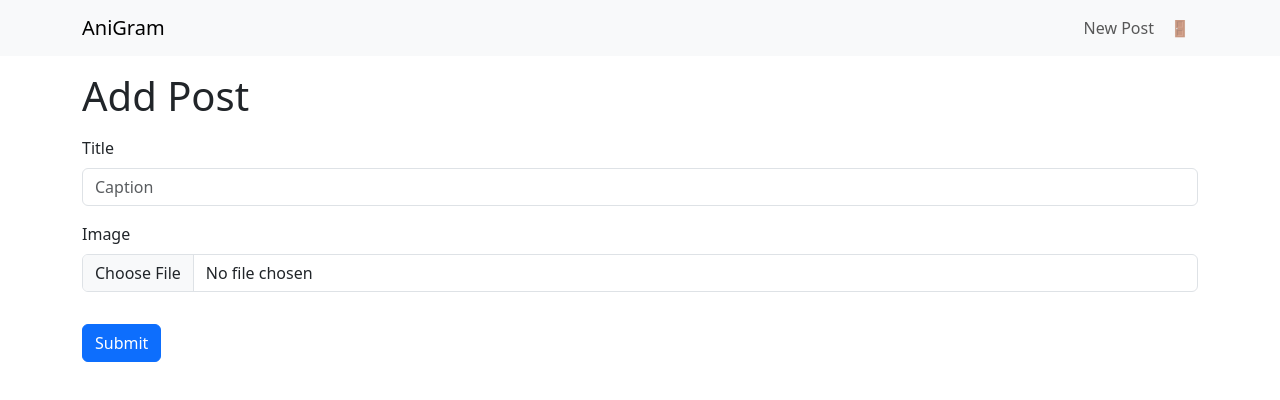
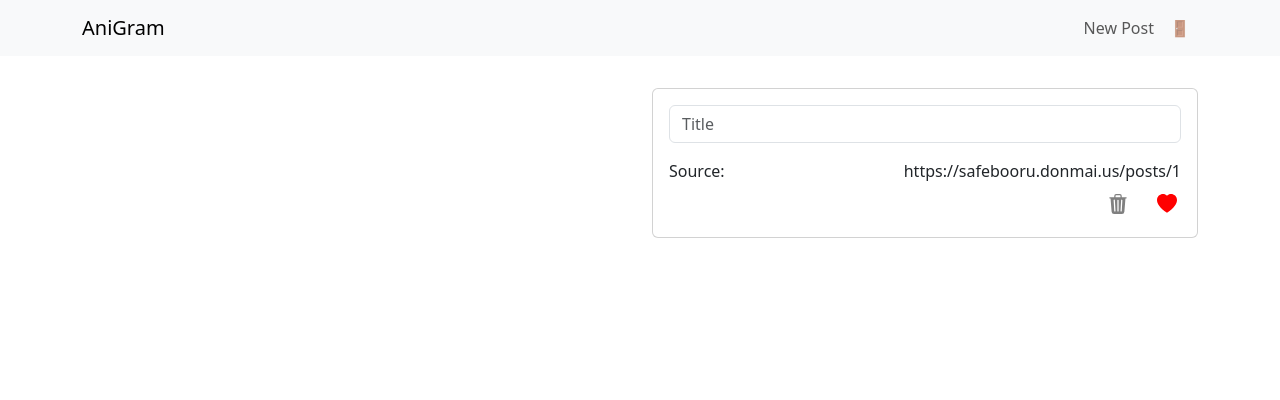
Before and after one commit to LxdRyan/AniGram, a React (Create React App) app: page /add/1 in a window 1280 px wide. Shown: the top 400 px of the page. Built offline with nearby package versions, Linux system fonts and the light colour scheme; no server answers; sample sign-in values are in the browser's storage.

Commit message:
basic formatting of add page

```diff
--- a/src/components/menubar.js
+++ b/src/components/menubar.js
@@ -8,7 +8,7 @@ const Menubar = () => {
       <Container>
         <Navbar.Brand href="/">AniGram</Navbar.Brand>
         <Nav>
-          <Nav.Link href="/add">New Post</Nav.Link>
+          <Nav.Link href="/search">New Post</Nav.Link>
           <Nav.Link onClick={() => signOut(auth)}>🚪</Nav.Link>
         </Nav>
       </Container>
--- a/src/constants.js
+++ b/src/constants.js
@@ -1,6 +1,7 @@
-export const API = "https://danbooru.donmai.us/";
+// export const API = "https://danbooru.donmai.us/"; // NSFW API
+export const API = "https://safebooru.donmai.us/"; // SFW API
 export const POSTS = "posts.json";
 export const POST = "posts/";
-export const TAGS = "?tags=";
-export const LIMIT = "&limit=10";
-export const PAGE = "&page=";
+export const TAGS = "tags=";
+export const LIMIT = "limit=10";
+export const PAGE = "page=";
--- a/src/views/Add.js
+++ b/src/views/Add.js
@@ -1,35 +1,45 @@
 import { useEffect, useState } from "react";
-import { Button, Container, Form, Image, Row } from "react-bootstrap";
+import {
+  Button,
+  Card,
+  Col,
+  Container,
+  Form,
+  Image,
+  Row,
+} from "react-bootstrap";
 import { useAuthState } from "react-firebase-hooks/auth";
-import { useNavigate } from "react-router-dom";
+import { useParams, useNavigate } from "react-router-dom";
 import { auth, db } from "../firebase";
 import { addDoc, collection } from "firebase/firestore";
+import axios from "axios";
+import { API, POST } from "../constants";
 import Menubar from "../components/Menubar";
 
 const Add = () => {
   const [user, loading] = useAuthState(auth);
   const [title, setTitle] = useState("");
   const [image, setImage] = useState("");
-  const [preview, setPreview] = useState("");
+  const params = useParams();
+  const { id } = params;
+  const url = `${API}${POST}${id}`;
   const navigate = useNavigate();
+
+  // eslint-disable-next-line react-hooks/exhaustive-deps
+  const getImage = async () => {
+    console.log(url);
+    const response = await axios.get(`${url}.json`);
+    setImage(response.data.file_url);
+  };
 
   const addPost = async () => {
     await addDoc(collection(db, "posts"), {
       title,
-      image: preview,
+      image,
+      source: url,
+      poster: user,
     });
     navigate("/");
-  };
-
-  const ShowPreview = () => {
-    if (preview) {
-      return (
-        <Image
-          src={preview}
-          style={{ objectFit: "cover", width: "12rem", height: "12rem" }}
-        />
-      );
-    }
   };
 
   useEffect(() => {
@@ -39,42 +49,75 @@ const Add = () => {
     if (!user) {
       return navigate("/login");
     }
-  }, [loading, navigate, user]);
+    getImage();
+  }, [getImage, loading, navigate, user]);
 
   return (
     <>
       <Menubar />
       <Container>
-        <h1 style={{ marginBlock: "1rem" }}>Add Post</h1>
+        <Row style={{ marginTop: "2rem" }}>
+          <Col md="6">
+            <Image src={image} style={{ width: "100%" }} />
+          </Col>
+          <Col>
+            <Card>
+              <Card.Body>
                 <Form>
-          <Form.Group className="mb-3" controlId="caption">
-            <Form.Label>Title</Form.Label>
+                  <Form.Group className="mb-3" controlId="title">
                     <Form.Control
                       type="text"
-              placeholder="Caption"
+                      placeholder="Title"
                       value={title}
-              onChange={(text) => setTitle(text.target.value)}
+                      onChange={(e) => setTitle(e.target.value)}
                     />
                   </Form.Group>
-          <Form.Group className="mb-3" controlId="image">
-            <Form.Label>Image</Form.Label>
-            <Form.Control
-              type="file"
-              onChange={(e) => {
-                const imageFile = e.target.files[0];
-                const previewUrl = URL.createObjectURL(imageFile);
-                setPreview(previewUrl);
-                setImage(imageFile);
-              }}
+                </Form>
+                <Row className="justify-content-start">
+                  <Col>Source:</Col>
+                  <Col>{url}</Col>
+                </Row>
+                <Row className="justify-content-end">
+                  <Button
+                    onClick={() => navigate("/search")}
+                    variant=""
+                    className="col-1 p-0"
+                  >
+                    <svg
+                      xmlns="http://www.w3.org/2000/svg"
+                      width="20"
+                      height="20"
+                      fill="grey"
+                      class="bi bi-trash3-fill"
+                      viewBox="0 0 16 16"
+                    >
+                      <path d="M11 1.5v1h3.5a.5.5 0 0 1 0 1h-.538l-.853 10.66A2 2 0 0 1 11.115 16h-6.23a2 2 0 0 1-1.994-1.84L2.038 3.5H1.5a.5.5 0 0 1 0-1H5v-1A1.5 1.5 0 0 1 6.5 0h3A1.5 1.5 0 0 1 11 1.5m-5 0v1h4v-1a.5.5 0 0 0-.5-.5h-3a.5.5 0 0 0-.5.5M4.5 5.029l.5 8.5a.5.5 0 1 0 .998-.06l-.5-8.5a.5.5 0 1 0-.998.06m6.53-.528a.5.5 0 0 0-.528.47l-.5 8.5a.5.5 0 0 0 .998.058l.5-8.5a.5.5 0 0 0-.47-.528M8 4.5a.5.5 0 0 0-.5.5v8.5a.5.5 0 0 0 1 0V5a.5.5 0 0 0-.5-.5" />
+                    </svg>
+                  </Button>
+                  <Button
+                    onClick={() => addPost()}
+                    variant=""
+                    className="col-1 px-0 mx-1"
+                  >
+                    <svg
+                      xmlns="http://www.w3.org/2000/svg"
+                      width="20"
+                      height="20"
+                      fill="red"
+                      class="bi bi-heart-fill"
+                      viewBox="0 0 16 16"
+                    >
+                      <path
+                        fill-rule="evenodd"
+                        d="M8 1.314C12.438-3.248 23.534 4.735 8 15-7.534 4.736 3.562-3.248 8 1.314"
                       />
-          </Form.Group>
-          <Row className="mb-3">
-            <ShowPreview />
+                    </svg>
+                  </Button>
                 </Row>
-          <Button variant="primary" onClick={async (e) => addPost()}>
-            Submit
-          </Button>
-        </Form>
+              </Card.Body>
+            </Card>
+          </Col>
+        </Row>
       </Container>
     </>
   );
--- a/src/views/Search.js
+++ b/src/views/Search.js
@@ -23,12 +23,12 @@ const Search = () => {
       .join("+");
   };
 
-  const searchTags = async ({ tags, page }) => {
-    const url = `${API}${POSTS}${TAGS}${tags}${LIMIT}${PAGE}${page}`;
+  const getImages = async ({ tags, page }) => {
+    const url = `${API}${POSTS}?${tags}${LIMIT}&${PAGE}${page}`;
     console.log(url);
     const response = await axios.get(url);
     setImages(response.data);
-    response.data.forEach((image) => console.log(image.tag_string));
+    // response.data.forEach((image) => console.log(image));
   };
 
   const ImageSquare = ({ image }) => {
@@ -91,8 +91,12 @@ const Search = () => {
         <Button
           variant="primary"
           onClick={() => {
-            setTags(convertSearch(search));
-            searchTags({ tags, page });
+            if (search) {
+              setTags(`${TAGS}${convertSearch(search)}&`);
+            } else {
+              setTags("");
+            }
+            getImages({ tags, page });
           }}
         >
           Search
@@ -102,18 +106,20 @@ const Search = () => {
         </Row>
         <Button
           variant="primary"
+          className="me-1"
           onClick={() => {
             setPage(page - 1);
-            searchTags({ tags, page: page - 1 });
+            getImages({ tags, page: page - 1 });
           }}
         >
           Previous Page
         </Button>
         <Button
           variant="primary"
+          className="ms-1"
           onClick={() => {
             setPage(page + 1);
-            searchTags({ tags, page: page + 1 });
+            getImages({ tags, page: page + 1 });
           }}
         >
           Next Page
```
Also changed, not shown: 1 other file (tests, documents, lock files or other folders). Lines whose indentation alone changed are shown as unchanged.
